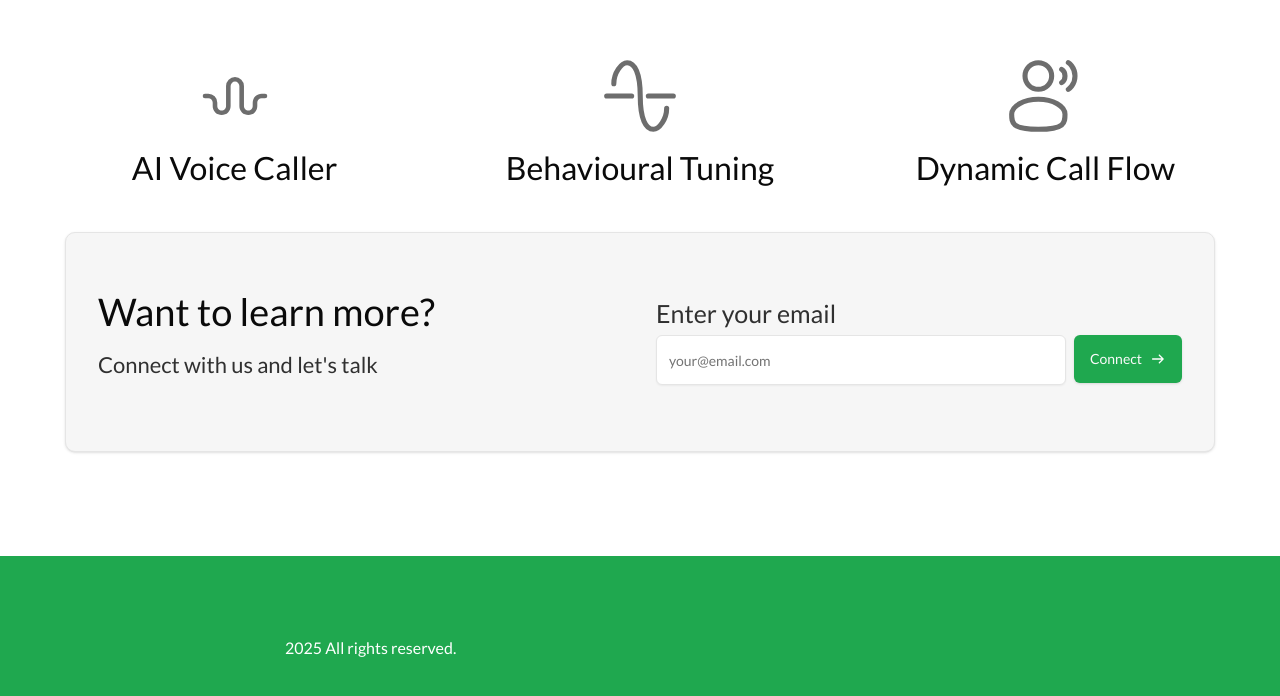
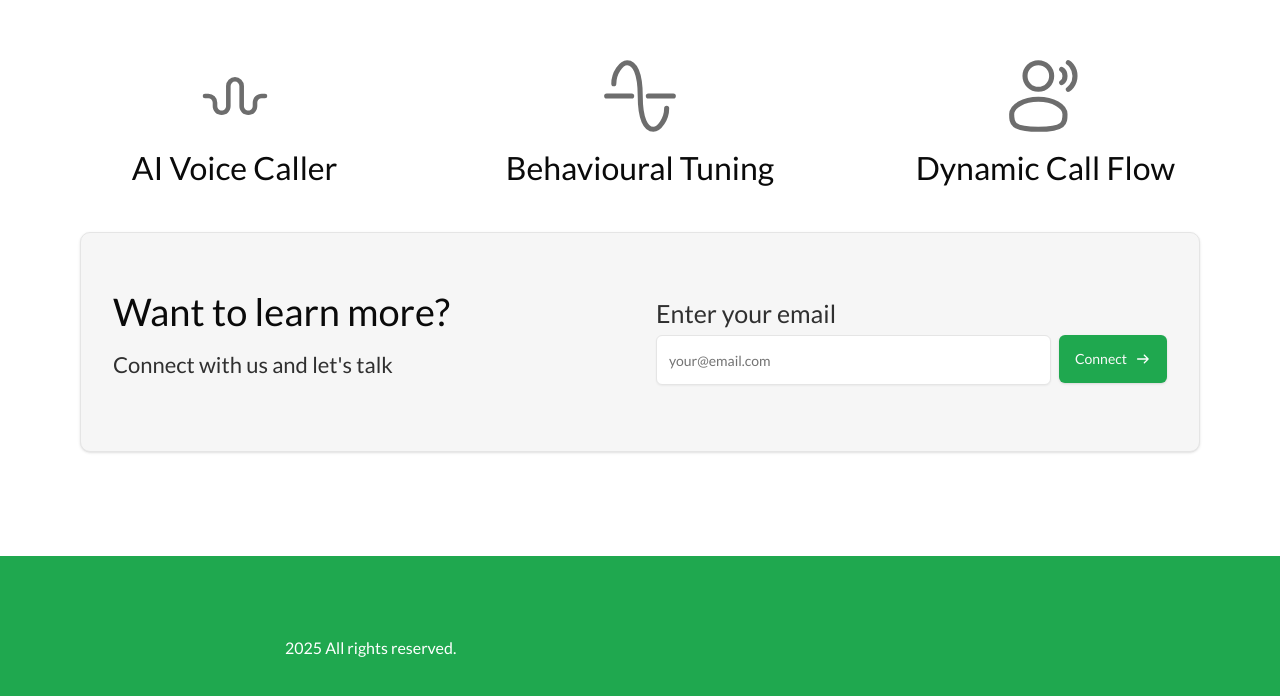
Before and after one commit to Mateen26/ai-for-all, a Next.js app: page / in a window 1280 px wide. Shown: the part 877-1573 px from the top of the page. Built offline with nearby package versions, Linux system fonts and the light colour scheme.

Commit message:
fixing the padding

```diff
--- a/components/contact-section.jsx
+++ b/components/contact-section.jsx
@@ -5,7 +5,7 @@ import arrowRight from "@/public/images/arrow-right.svg"
 import Image from "next/image"
 export function ContactSection() {
   return (
-    <section className="container py-6 px-4 md:px-6">
+    <section className="container py-6 px-4 md:px-14">
       <Card className="bg-[#F6F6F6] w-full max-w-[1150px] mx-auto rounded-[10px]">
         <CardContent className="p-4 md:p-8">
           <div className="grid lg:grid-cols-2 gap-6 md:gap-8 items-center">
```
